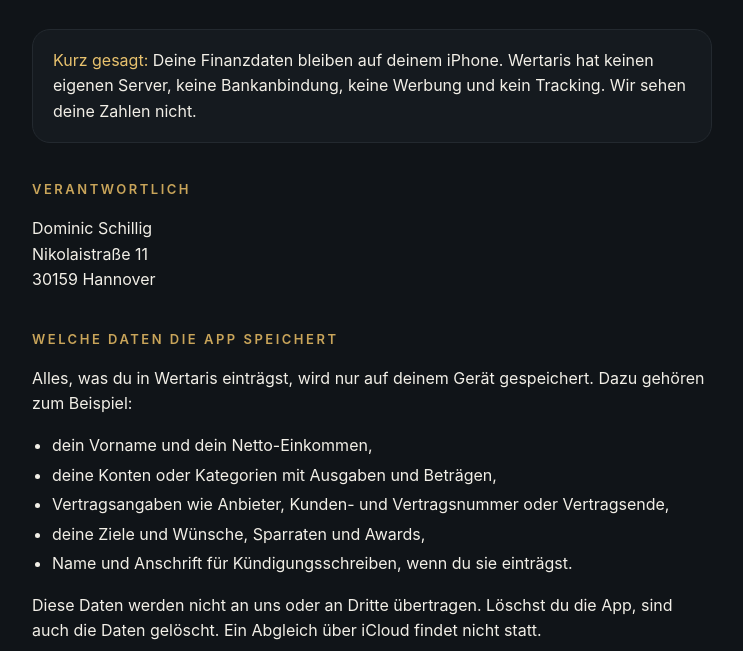
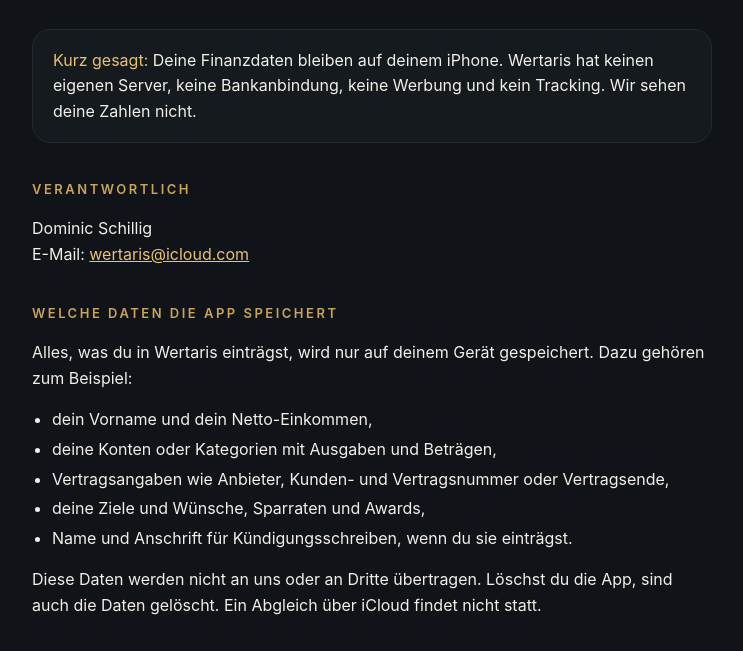
Before and after one commit to dominicschillig-hub/wertaris, a plain HTML site: page datenschutz.html in a window 1280 px wide. Shown: the part 147-798 px from the top of the page, without its empty margins (268-1011 px from the left). Drawn offline with Linux system fonts and the light colour scheme.

Commit message:
Kontakt per E-Mail statt Anschrift

```diff
--- a/datenschutz.html
+++ b/datenschutz.html
@@ -35,8 +35,7 @@
 
   <h2>Verantwortlich</h2>
   <p>Dominic Schillig<br>
-  Nikolaistraße 11<br>
-  30159 Hannover</p>
+  E-Mail: <a href="mailto:wertaris@icloud.com">wertaris@icloud.com</a></p>
 
   <h2>Welche Daten die App speichert</h2>
   <p>Alles, was du in Wertaris einträgst, wird nur auf deinem Gerät gespeichert. Dazu gehören zum Beispiel:</p>
@@ -69,7 +68,7 @@
   <p>Mit „Daten exportieren“ erstellt die App eine Datei auf deinem Gerät. Wohin du sie speicherst oder schickst, entscheidest du selbst.</p>
 
   <h2>Deine Rechte</h2>
-  <p>Du hast das Recht auf Auskunft, Berichtigung, Löschung, Einschränkung der Verarbeitung, Datenübertragbarkeit und Widerspruch. Da die App-Daten nur auf deinem Gerät liegen, kannst du sie dort jederzeit selbst ändern oder löschen. Für Daten aus einer Beratungsanfrage schreib uns einfach an die oben genannte Anschrift.</p>
+  <p>Du hast das Recht auf Auskunft, Berichtigung, Löschung, Einschränkung der Verarbeitung, Datenübertragbarkeit und Widerspruch. Da die App-Daten nur auf deinem Gerät liegen, kannst du sie dort jederzeit selbst ändern oder löschen. Für Daten aus einer Beratungsanfrage schreib uns einfach eine E-Mail an wertaris@icloud.com.</p>
   <p>Du kannst dich außerdem bei einer Datenschutz-Aufsichtsbehörde beschweren, zum Beispiel bei der Landesbeauftragten für den Datenschutz Niedersachsen.</p>
 
   <h2>Änderungen</h2>
```
